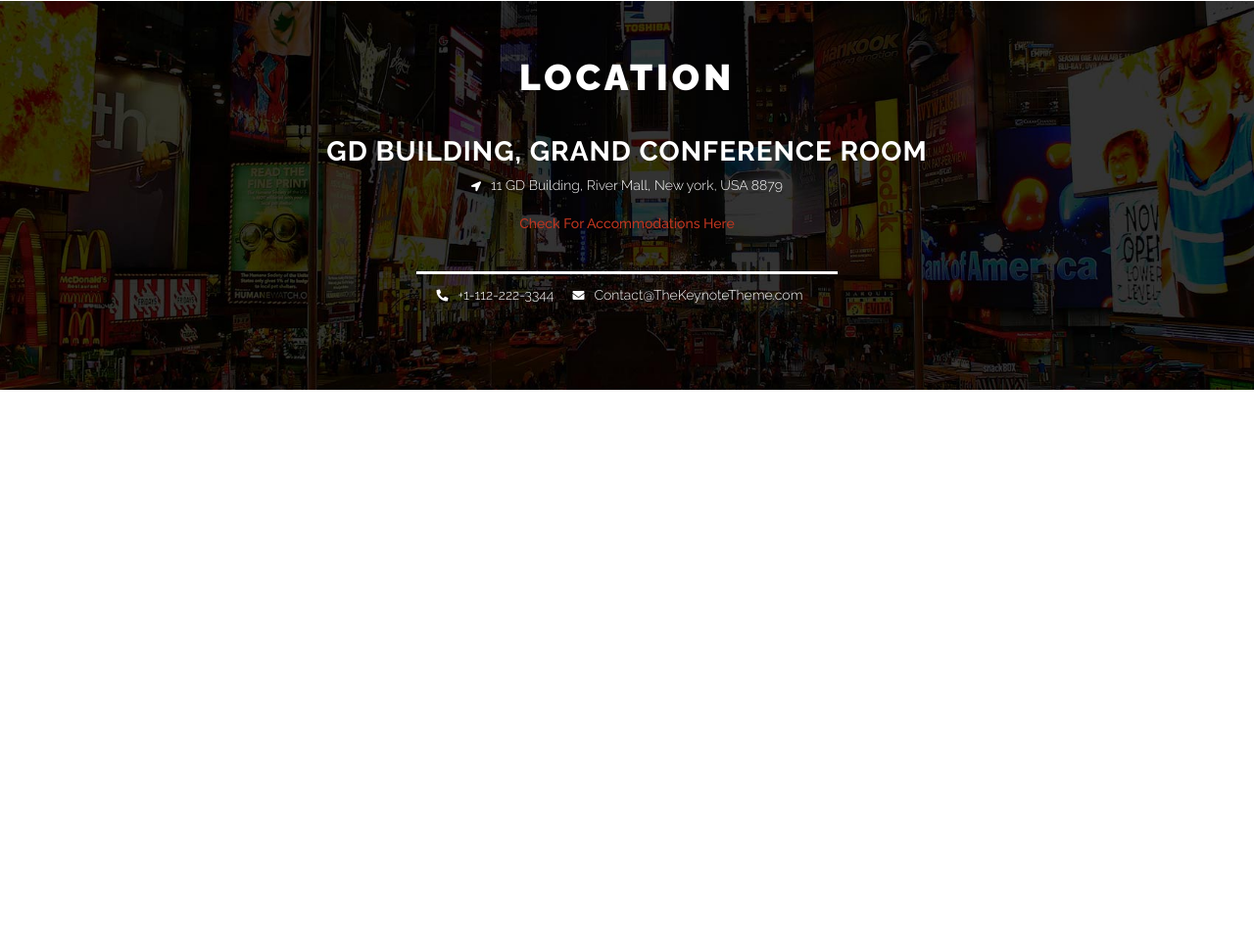
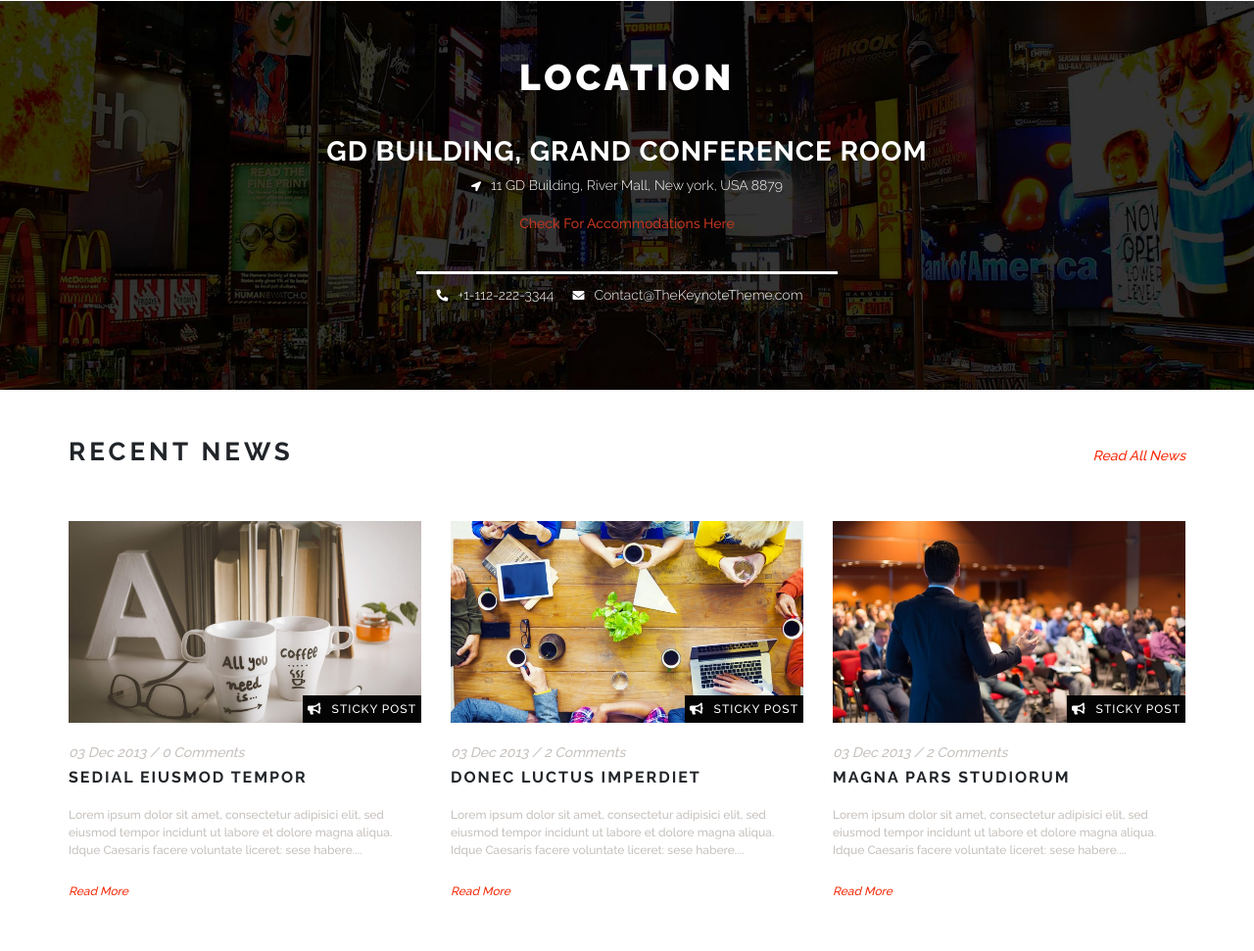
Before and after one commit to carmine19/Keynote, a plain HTML site: page index.html in a window 1280 px wide. Shown: the part 2961-3932 px from the top of the page at 98% size. Before the commit the page ends 3359 px from the top, so only its background shows below. Drawn offline with nearby package versions, Linux system fonts and the light colour scheme.

Commit message:
news section

```diff
--- a/css/style.css
+++ b/css/style.css
@@ -713,3 +713,98 @@ main #location .box-bottom .box-link a:last-child:before{
     font-size: 12px;
 }
 /* fine locatione */
+/* news */
+
+main #news {
+    padding: 50px;
+}
+
+main #news .col-lg-12 .box-top {
+    display: flex;
+    justify-content: space-between;
+    align-items: center;
+    margin-bottom: 50px;
+}
+
+main #news .col-lg-12 .box-top .box-title h2{
+    font-size: 26px;
+	text-transform: uppercase;
+	font-weight: 700;
+	line-height: 1;
+	letter-spacing: 4px;
+}
+
+main #news .col-lg-12 .box-top .box-link a{
+    color: #f62b0a;
+    text-transform: capitalize;
+    font-style: italic;
+    font-size: 14px;
+}
+
+main #news .col-lg-4 .box-card .box-img {
+    position: relative;
+}
+
+main #news .col-lg-4 .box-card .box-img img{
+    width: 100%;
+}
+
+main #news .col-lg-4 .box-card .box-img .stiky{
+    background: #040404;
+    color: #ffffff;
+    padding: 5px;
+    position: absolute;
+    bottom: 0;
+    right: 0;
+}
+
+main #news .col-lg-4 .box-card .box-img .stiky p{
+    margin: 0 auto;
+    font-size: 12px;
+    text-transform: uppercase;
+    letter-spacing: 1px;
+}
+
+main #news .col-lg-4 .box-card .box-img .stiky p:before{
+    content: '\f0a1';
+    font-family: "Font Awesome 5 Free";
+    font-weight: bold;
+    margin-right: 10px;
+    font-size: 12px;
+}
+
+main #news .col-lg-4 .box-card .box-img:last-of-type{
+    display: none;
+}
+
+main #news .col-lg-4 .box-card .box-text .data {
+    margin-top: 20px;
+}
+
+main #news .col-lg-4 .box-card .box-text .data p{
+    margin: 0 auto;
+    color: #c6c1bd;
+    font-size: 14px;
+    font-style: italic;
+}
+
+main #news .col-lg-4 .box-card .box-text .title h4{
+    font-weight: 700;
+    text-transform: uppercase;
+    letter-spacing: 2px;
+    font-size: 16px;
+    margin-top: 5px;
+}
+
+main #news .col-lg-4 .box-card .box-text .body p{
+    font-size: 12px;
+    color: #c6c1bd;
+    margin: 20px auto;
+}
+
+main #news .col-lg-4 .box-card .box-text .link a{
+    font-size: 12px;
+    color: #f62b0a;
+    text-transform: capitalize;
+    font-style: italic;
+}
--- a/index.html
+++ b/index.html
@@ -278,6 +278,47 @@
                     </div>
                 </section>
                 <!-- fine location -->
+                <!-- news -->
+                <section id="news">
+                    <div class="container">
+                        <div class="row">
+                            <div class="col-lg-12">
+                                <div class="box-top">
+                                    <div class="box-title">
+                                        <h2>recent news</h2>
+                                    </div>
+                                    <div class="box-link">
+                                        <a href="">read all news</a>
+                                    </div>
+                                </div>
+                            </div>
+                            <div class="col-lg-4" v-for="ele in news">
+                                <div class="box-card">
+                                    <div class="box-img">
+                                        <img :src=" 'img/' + ele.img + '.jpg' " alt="">
+                                        <div class="stiky">
+                                            <p>Sticky Post</p>
+                                        </div>
+                                    </div>
+                                    <div class="box-text">
+                                        <div class="data">
+                                            <p>{{ele.data}}</p>
+                                        </div>
+                                        <div class="title">
+                                            <h4>{{ele.title}}</h4>
+                                        </div>
+                                        <div class="body">
+                                            <p>{{ele.text}}</p>
+                                        </div>
+                                        <div class="link">
+                                            <a href="">{{ele.link}}</a>
+                                        </div>
+                                    </div>
+                                </div>
+                            </div>
+                        </div>
+                    </div>
+                </section>
 
             </main>
             <!-- fine app -->
--- a/js/main.js
+++ b/js/main.js
@@ -67,6 +67,29 @@ var app = new Vue ({
                 day:'Day 5',
                 date:'26 may 2050'
             }
+        ],
+        news:[
+            {
+                data: '03 Dec 2013 / 0 Comments',
+                title: 'Sedial eiusmod tempor',
+                text: 'Lorem ipsum dolor sit amet, consectetur adipisici elit, sed eiusmod tempor incidunt ut labore et dolore magna aliqua. Idque Caesaris facere voluntate liceret: sese habere.... ',
+                link:'Read More',
+                img:'photodune-7770665-two-white-coffee-mug-with-diy-decoration-o'
+            },
+            {
+                data: '03 Dec 2013 / 2 Comments',
+                title: 'Donec luctus imperdiet',
+                text: 'Lorem ipsum dolor sit amet, consectetur adipisici elit, sed eiusmod tempor incidunt ut labore et dolore magna aliqua. Idque Caesaris facere voluntate liceret: sese habere.... ',
+                link:'Read More',
+                img:'photodune-8797753-multiethnic-people-with-startup-business-t'
+            },
+            {
+                data: '03 Dec 2013 / 2 Comments',
+                title: 'Magna pars studiorum',
+                text: 'Lorem ipsum dolor sit amet, consectetur adipisici elit, sed eiusmod tempor incidunt ut labore et dolore magna aliqua. Idque Caesaris facere voluntate liceret: sese habere.... ',
+                link:'Read More',
+                img:'photodune-8522811-speaker-at-business-conference-and-present'
+            }
         ]
     },
     methods: {
```
